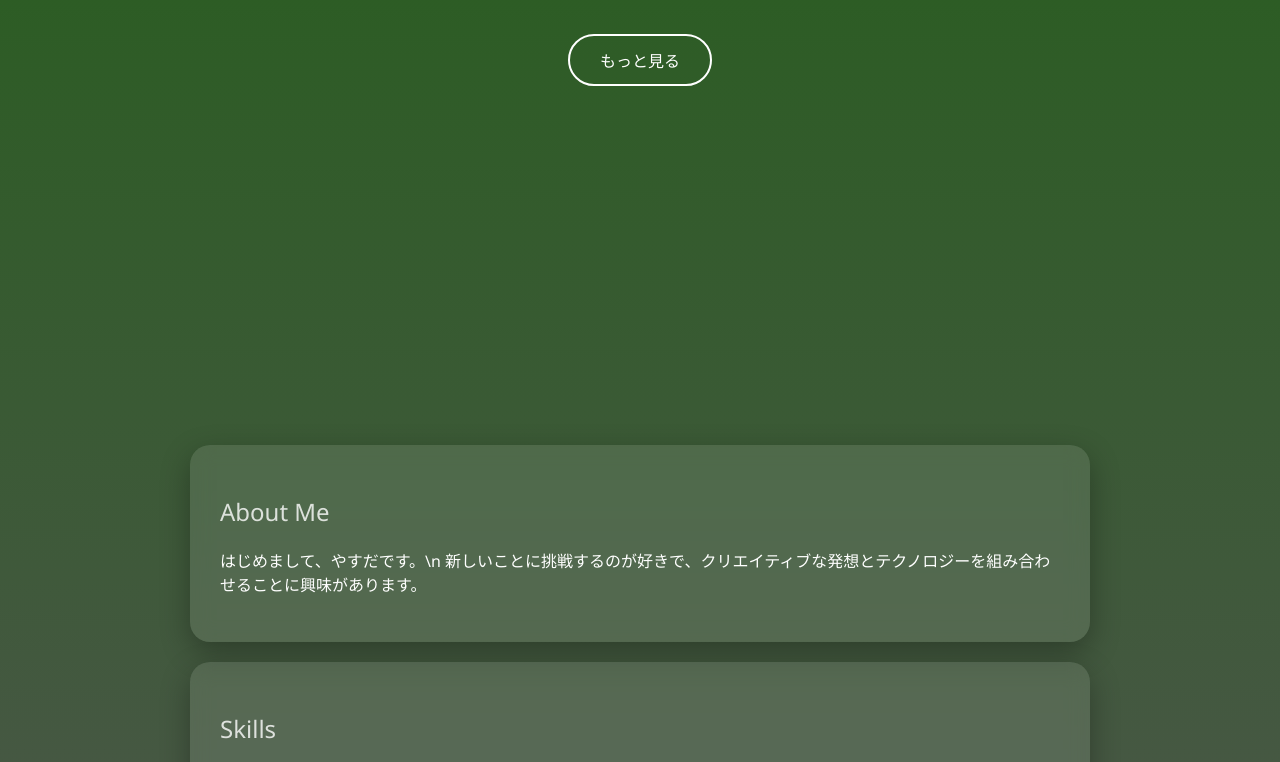
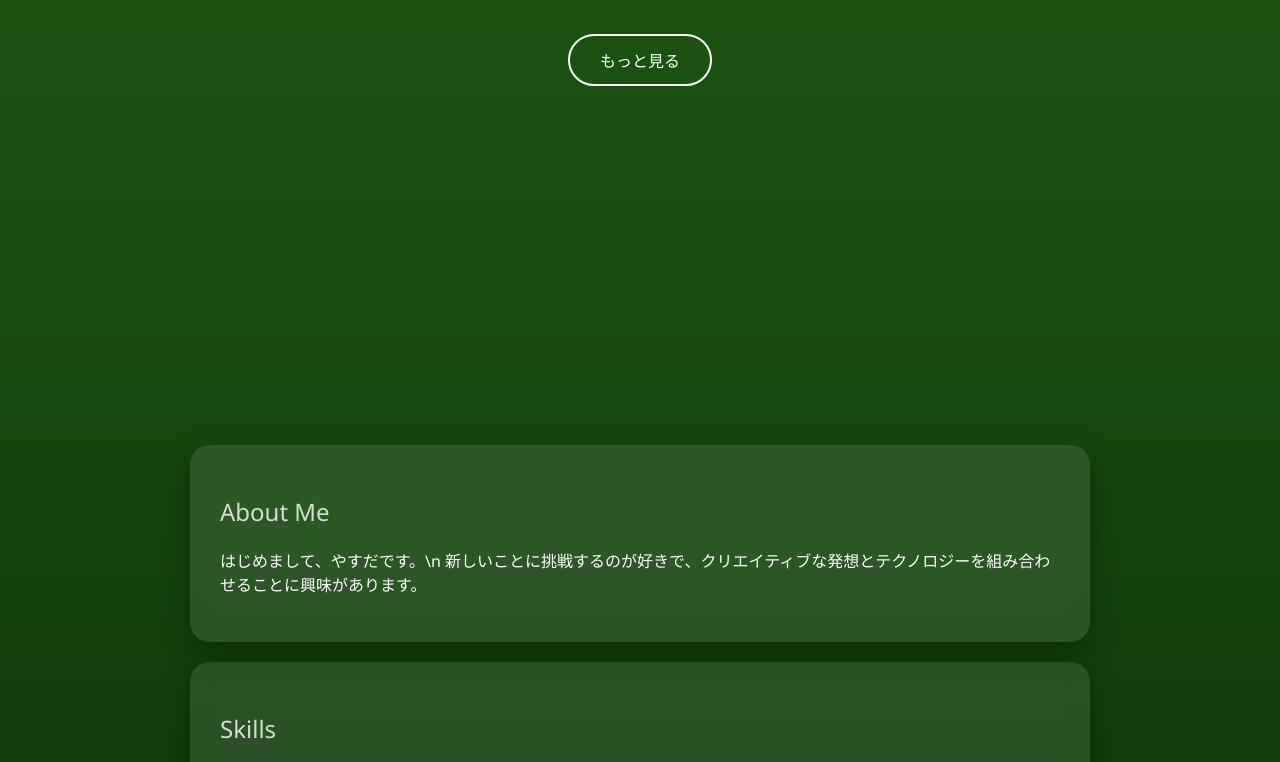
Before and after one commit to yskz2718/yskz31415, a plain HTML site: page index.html in a window 1280 px wide. Shown: the part 435-1197 px from the top of the page. Drawn offline with Linux system fonts and the light colour scheme.

Commit message:
Update index.html

```diff
--- a/index.html
+++ b/index.html
@@ -8,7 +8,7 @@
     body {
       margin: 0;
       font-family: 'Segoe UI', sans-serif;
-      background: linear-gradient(to bottom, #1f5f14, #555555);
+      background: linear-gradient(to bottom, #1f5f14, #0f2e0b);
       color: white;
     }
 
```
